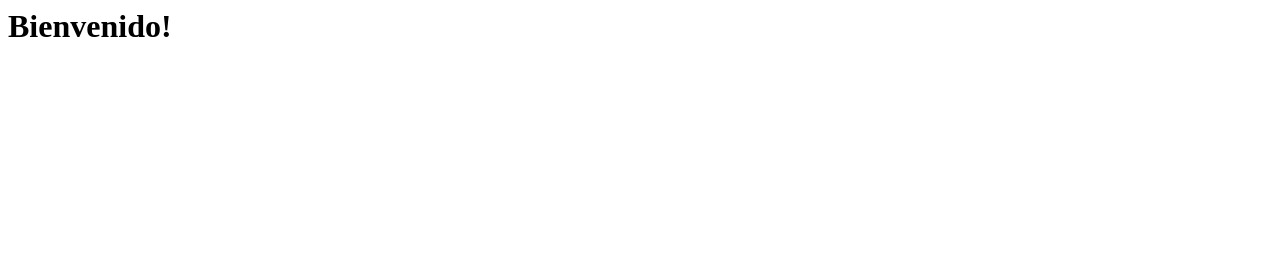
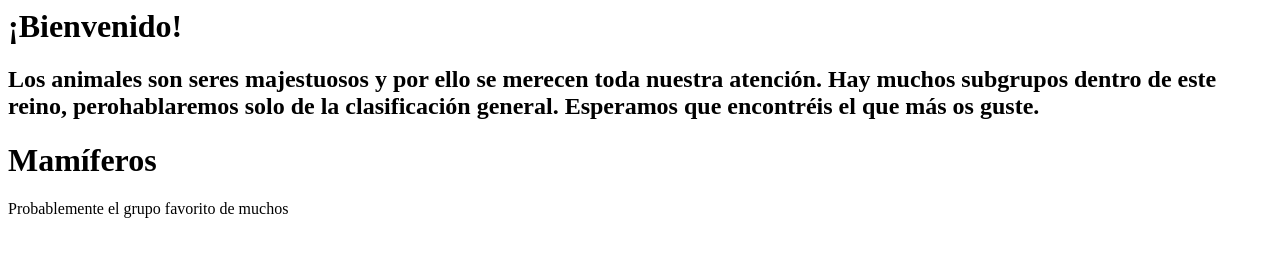
Before and after one commit to AndreaLuciaFS/AndreaLucia, a plain HTML site: page index.html in a window 1280 px wide. Drawn offline with Linux system fonts and the light colour scheme.

Commit message:
Update index.html

```diff
--- a/index.html
+++ b/index.html
@@ -1,9 +1,14 @@
 <html>
 <head>
-        <title>NuestroBlogDeAnimales</title>
+        <title>Clasificación Animales</title>
         <meta charset="utf-8">
     </head>
     <body>
-            <h1>Bienvenido! </h1>
-    </body>
+            <h1>¡Bienvenido!</h1>
+            <h2>Los animales son seres majestuosos y por ello se merecen toda nuestra atención. Hay muchos subgrupos dentro de este reino, perohablaremos solo de la clasificación general. Esperamos que encontréis el que más os guste.</h2>
+    <h1> Mamíferos </h1>
+            <p> Probablemente el grupo favorito de muchos </p>
+
+
+                    </body>
 </html>
```
